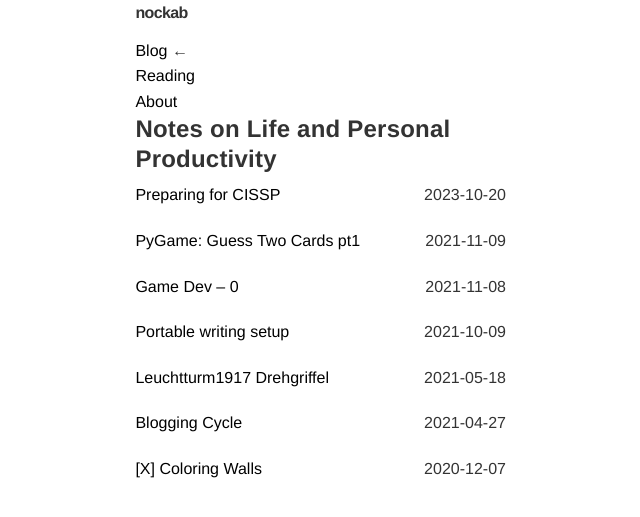
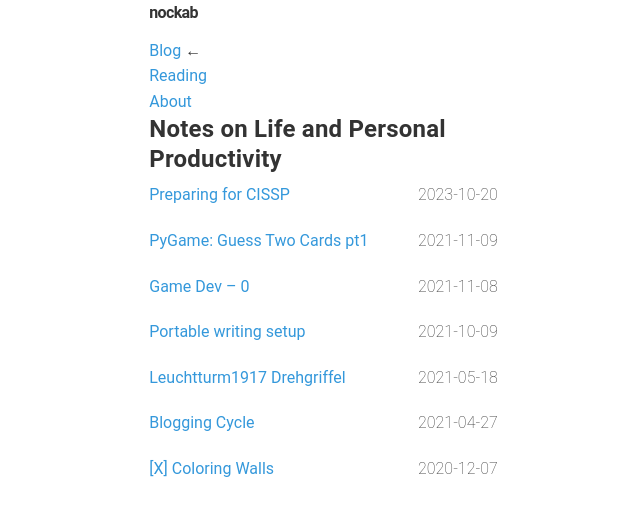
Before and after one commit to nockab/nockab.github.io, a Jekyll site: the page built from _pages/index.markdown, in a window 1280 px wide. Shown: the top 517 px of the page, without its empty margins (273-913 px from the left). Built offline with Jekyll 4.4.1, drawn with Linux system fonts in a browser that asks for light colours.

Commit message:
Update _general.scss
More updates

```diff
--- a/_sass/_general.scss
+++ b/_sass/_general.scss
@@ -5,7 +5,7 @@
 }
 
 body {
-  font-family: helvetica, "helvetica neue", ubuntu, roboto, noto, "segoe ui", arial, sans-serif;
+  font-family: 'Roboto', sans-serif;
   color: #333;
   margin: 0 auto;
   -webkit-font-smoothing: antialiased;
@@ -20,15 +20,15 @@ $secondary-color: #2ecc71;
 a {
   color: $primary-color;
   text-decoration: none;
-}
-
-a:link, a:visited {
-  color: #000;
-  text-decoration: none;
 
   &:hover {
     text-decoration: underline;
+    color: darken($primary-color, 10%);
   }
+}
+
+a:visited {
+  color: $primary-color;
 }
 
 em {
```
